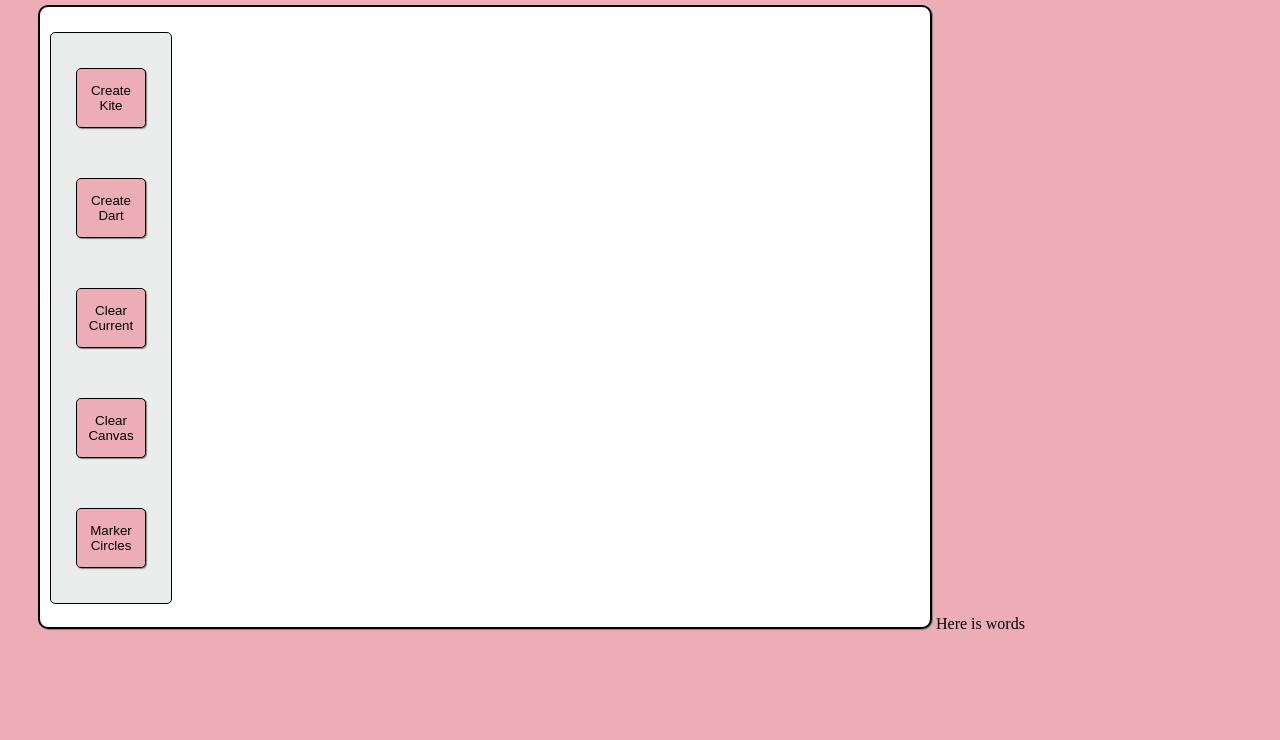
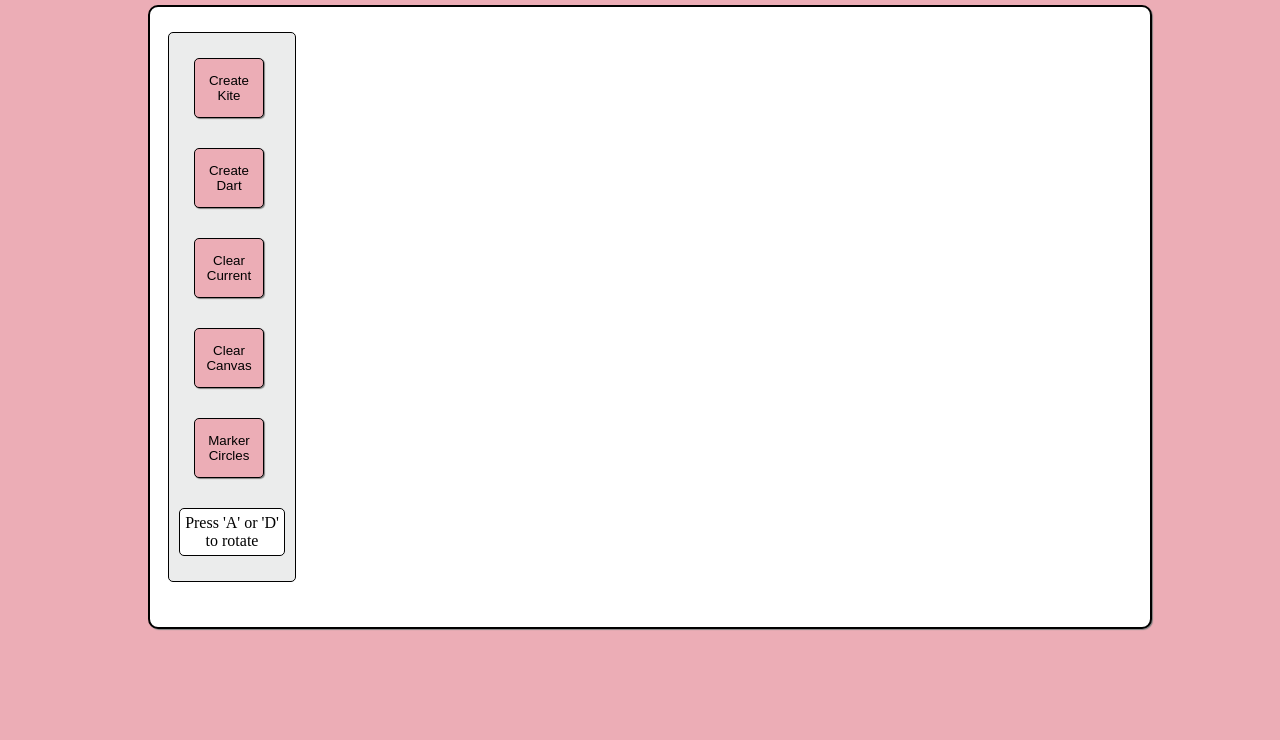
Before and after one commit to dropspindl/penrosy, a website built with webpack: page index.html in a window 1280 px wide. Shown: the part 88-828 px from the top of the page. Before the commit the page ends 800 px from the top, so only its background shows below. Built offline with nearby package versions, Linux system fonts and the light colour scheme; a web font is replaced by a local one.

Commit message:
Center canvas on screen

```diff
--- a/bundle.js
+++ b/bundle.js
@@ -433,7 +433,7 @@ document.addEventListener("DOMContentLoaded", () => {
 __webpack_require__.r(__webpack_exports__);
 
 let to_radians = Math.PI / 180;
-let colors = ["#ecadb6", "#cc0030", "#566f56"];
+let colors = ["#ecadb6", "#cc0030", "#ecadb6", "#cc0030", "#566f56"];
 
 
 class Kite  {
--- a/index.html
+++ b/index.html
@@ -8,6 +8,7 @@
 </head>
 
 <body class='body'>
+    <div class='penrosy-container'>
         <h1 class='title-bar'>Penrosy</h1>
         <div class='create-section'>
             <button id='create-kite'>Create Kite</button>
@@ -19,19 +20,19 @@
             <button id='clear-canvas'>Clear Canvas</button>
             <br/>
             <button id='marker-circles'>Marker Circles</button>
+            <br />
+            <div class='rotate-instructions'> Press 'A' or 'D' to rotate</div>
 
         </div>
-    <canvas id='penrosy-canvas' width="890" height="620">
-        <!-- <div className='create-section'>
-            <button id='create-kite'>Create Kite</button>
-            <button id='create-dart'>Create Dart</button>
-        </div> -->
+
+
+        <canvas id='penrosy-canvas' width="1000" height="620">
+
         </canvas>
+    </div>
 
 
 
-
-    Here is words
     <script type="application/javascript" src="./bundle.js"></script>
 </body>
 
--- a/src/kite.js
+++ b/src/kite.js
@@ -1,6 +1,6 @@
 
 let to_radians = Math.PI / 180;
-let colors = ["#ecadb6", "#cc0030", "#566f56"];
+let colors = ["#ecadb6", "#cc0030", "#ecadb6", "#cc0030", "#566f56"];
 
 
 class Kite  {
--- a/stylesheets/base.css
+++ b/stylesheets/base.css
@@ -1,15 +1,26 @@
+.body {
+    background-color:	#ecadb6;
+}
+
+.penrosy-container {
+    width: 1000px;
+    height: 100vh;
+
+    margin: 0px calc((100vw - 1000px) / 2);
+    position: relative;
+}
+
 #penrosy-canvas {
     background-color: white;
     border-radius: 10px;
     border: 2px solid black;
-    margin-left: 30px;
+    /* margin-left: 30px; */
+    /* margin-left: calc((100vw - 1100px) / 2); */
     box-shadow: 1px 1px 1px grey;
 
 }
 
-.body {
-    background-color:	#ecadb6;
-}
+
 
 .title-bar {
     color: white;
@@ -23,8 +34,8 @@
 .create-section {
     /* display: flex; */
     position: absolute;
-    top: 120px;
-    left: 50px;
+    top: 100px;
+    left: 20px;
     z-index: 10;
     padding: 10px 10px;
     background-color: #ebecec;
@@ -36,7 +47,7 @@
     background-color: #ecadb6;
     height: 60px;
     width: 70px;
-    margin: 25px 15px;
+    margin: 15px 15px;
     border-radius: 5px;
      border: 1px solid black;
      box-shadow: 1px 1px 1px grey;
@@ -45,3 +56,14 @@
 .create-section button:hover {
     background-color: #cc0030;
 }
+
+.rotate-instructions {
+    background-color: white;
+
+    width: 94px;
+    margin: 15px 0px;
+    border-radius: 5px;
+    border: 1px solid black;
+    padding: 5px;
+    text-align: center;
+}
```
Also changed, not shown: 1 other file. Lines whose indentation alone changed are shown as unchanged.
